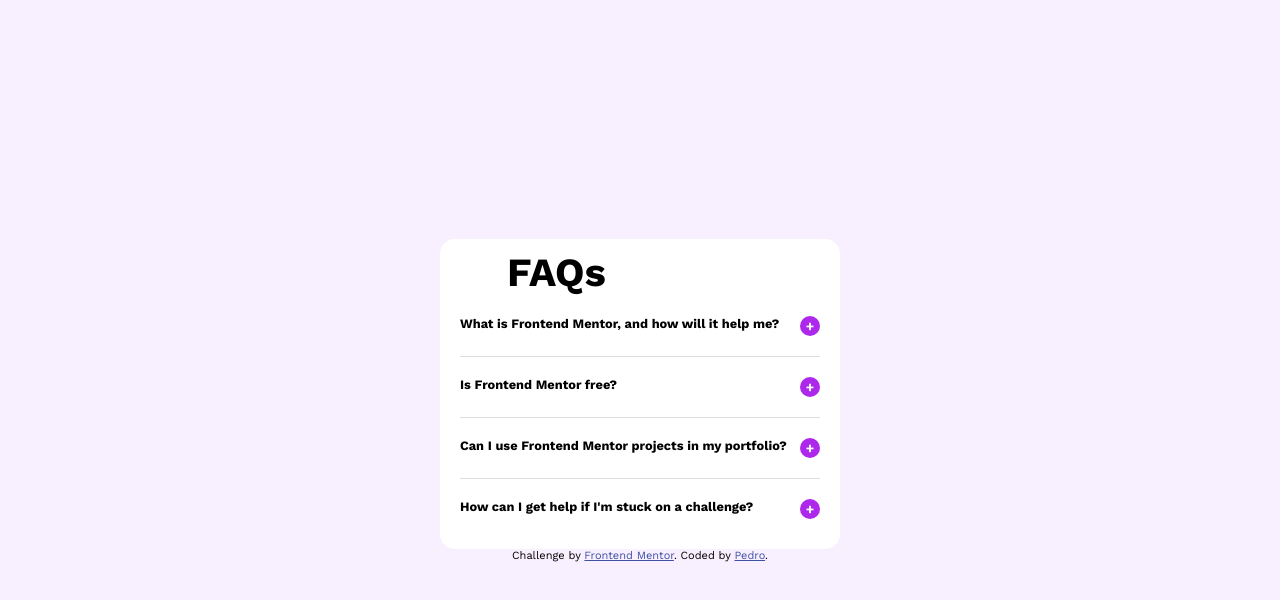
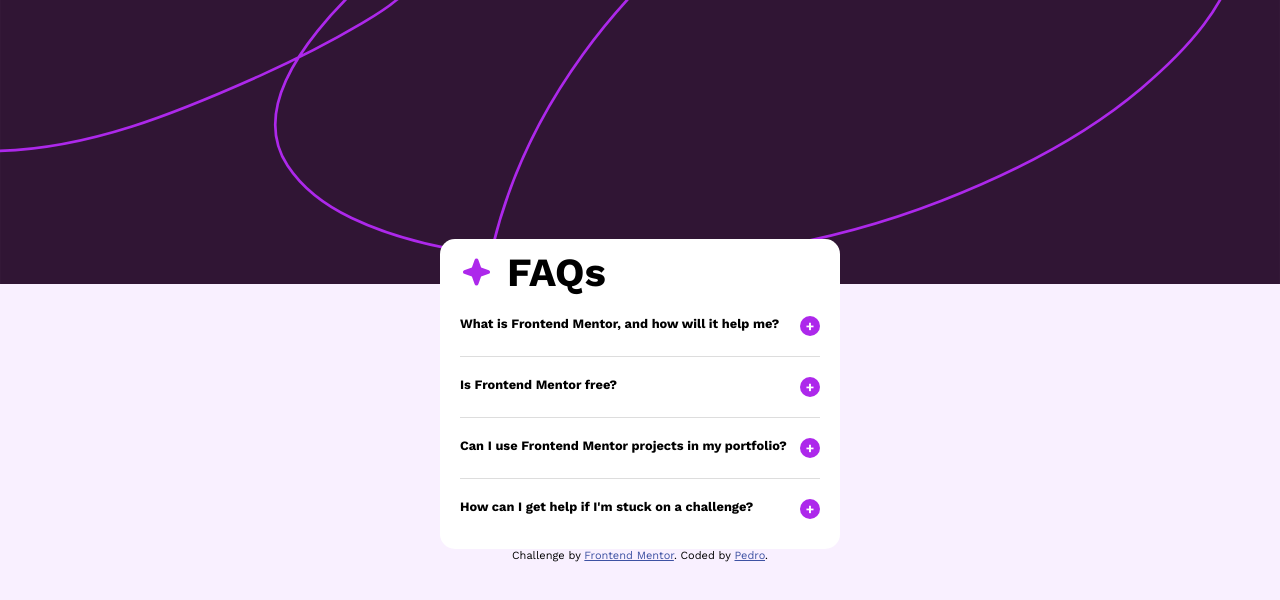
Before and after one commit to P-Lucas-S/faq-accordion-main, a plain HTML site: page index.html in a window 1280 px wide. Drawn offline with nearby package versions, Linux system fonts and the light colour scheme.

Commit message:
Corrigindo endereços

```diff
--- a/index.html
+++ b/index.html
@@ -23,7 +23,7 @@
       justify-content: center;
       width: 100vw;
       height: 100vh;
-      background-image: url('../images/background-pattern-desktop.svg');
+      background-image: url('./assets/images/background-pattern-desktop.svg');
       background-size: 100% auto;
       background-position: top center;
       background-repeat: no-repeat;
@@ -51,7 +51,7 @@
     .star {
       width: 2em;
       height: 2em;
-      background-image: url('../images/icon-star.svg');
+      background-image: url('./assets/images/icon-star.svg');
       background-size: contain;
       background-repeat: no-repeat;
       background-position: center center;
```
